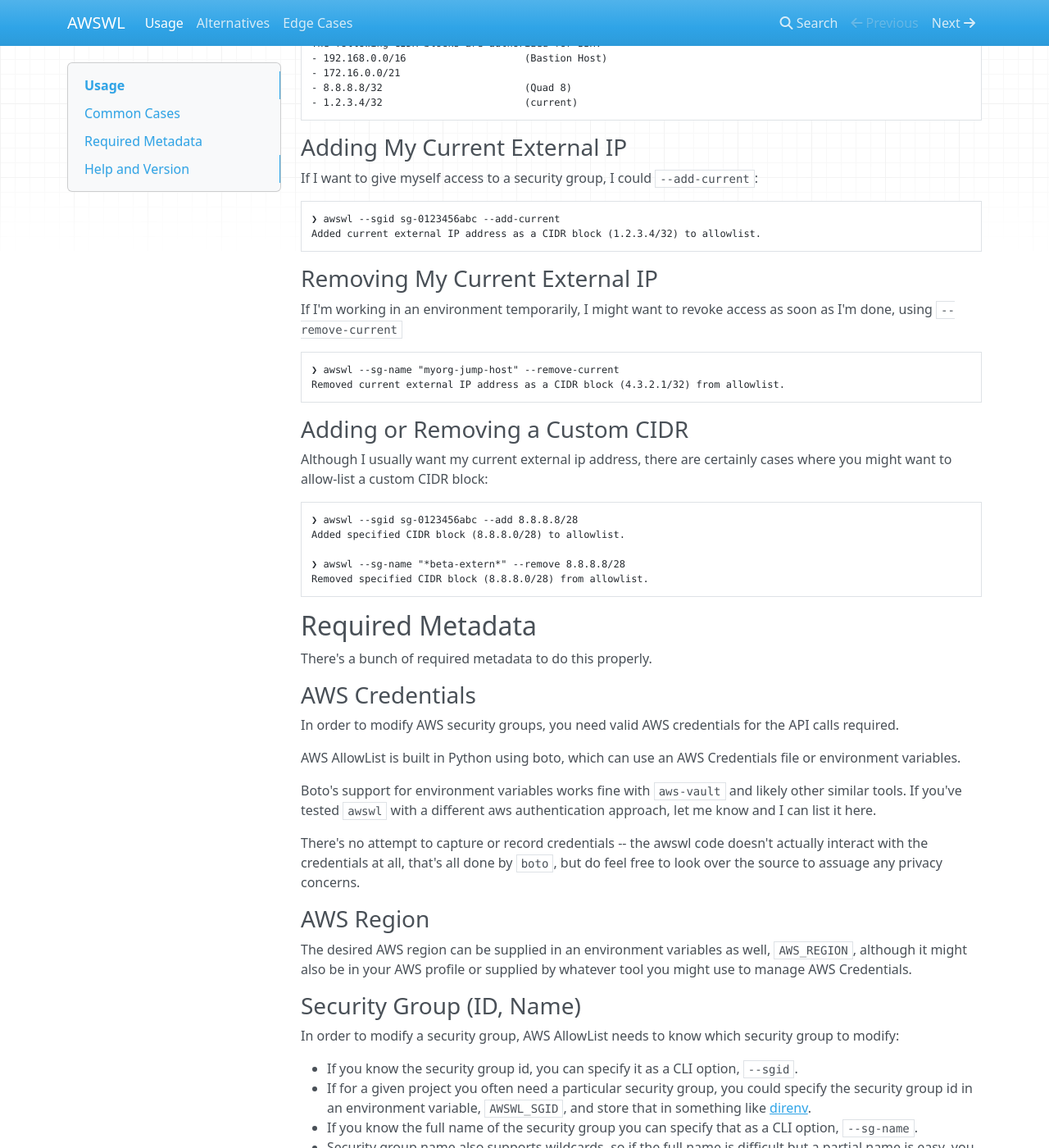
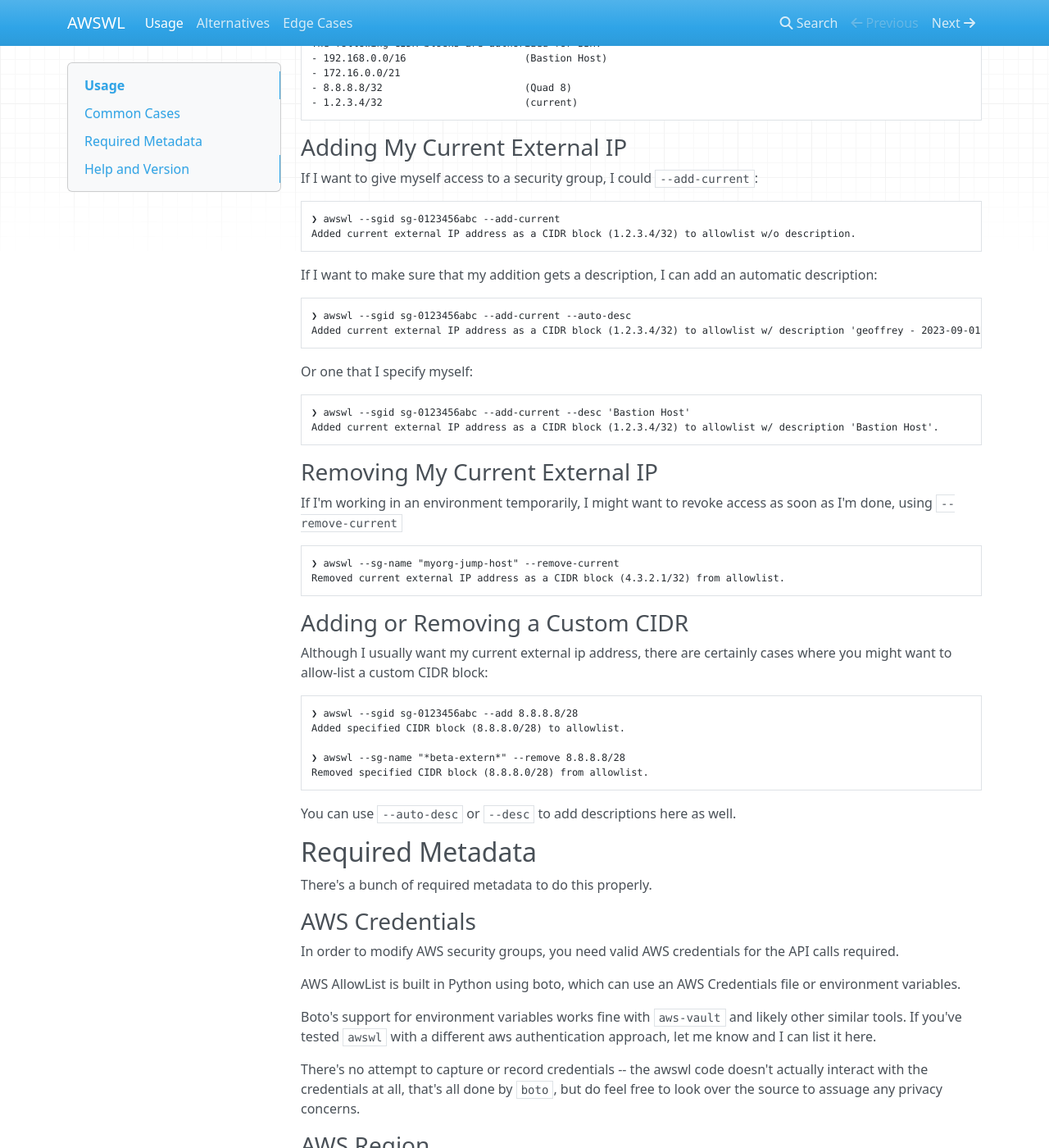
Before and after one commit to geoffreywiseman/awswl, an MkDocs documentation site: the page built from docs/usage.md, in a window 1280 px wide and 1400 px high, scrolled down 573 px. Shown: the whole window at 82% size. Built offline with MkDocs 1.6.1, drawn with Linux system fonts in a browser that asks for light colours; nearby versions of some CDN libraries.

Commit message:
Tests and Documentation for Description
[#4]

Signed-off-by: Geoffrey Wiseman <geoffrey.wiseman@codiform.com>

````diff
--- a/docs/usage.md
+++ b/docs/usage.md
@@ -35,8 +35,21 @@ If I want to give myself access to a security group, I could `--add-current`:
 
 ```shell
 ❯ awswl --sgid sg-0123456abc --add-current
-Added current external IP address as a CIDR block (1.2.3.4/32) to allowlist.
+Added current external IP address as a CIDR block (1.2.3.4/32) to allowlist w/o description.
 ```
+
+If I want to make sure that my addition gets a description, I can add an automatic description:
+```shell
+❯ awswl --sgid sg-0123456abc --add-current --auto-desc
+Added current external IP address as a CIDR block (1.2.3.4/32) to allowlist w/ description 'geoffrey - 2023-09-01'.
+```
+
+Or one that I specify myself:
+```shell
+❯ awswl --sgid sg-0123456abc --add-current --desc 'Bastion Host'
+Added current external IP address as a CIDR block (1.2.3.4/32) to allowlist w/ description 'Bastion Host'.
+```
+
 
 ### Removing My Current External IP
 
@@ -57,6 +70,8 @@ Added specified CIDR block (8.8.8.0/28) to allowlist.
 ❯ awswl --sg-name "*beta-extern*" --remove 8.8.8.8/28
 Removed specified CIDR block (8.8.8.0/28) from allowlist.
 ```
+
+You can use `--auto-desc` or `--desc` to add descriptions here as well.
 
 ## Required Metadata
 There's a bunch of required metadata to do this properly.
````
Also changed, not shown: 2 other files.
